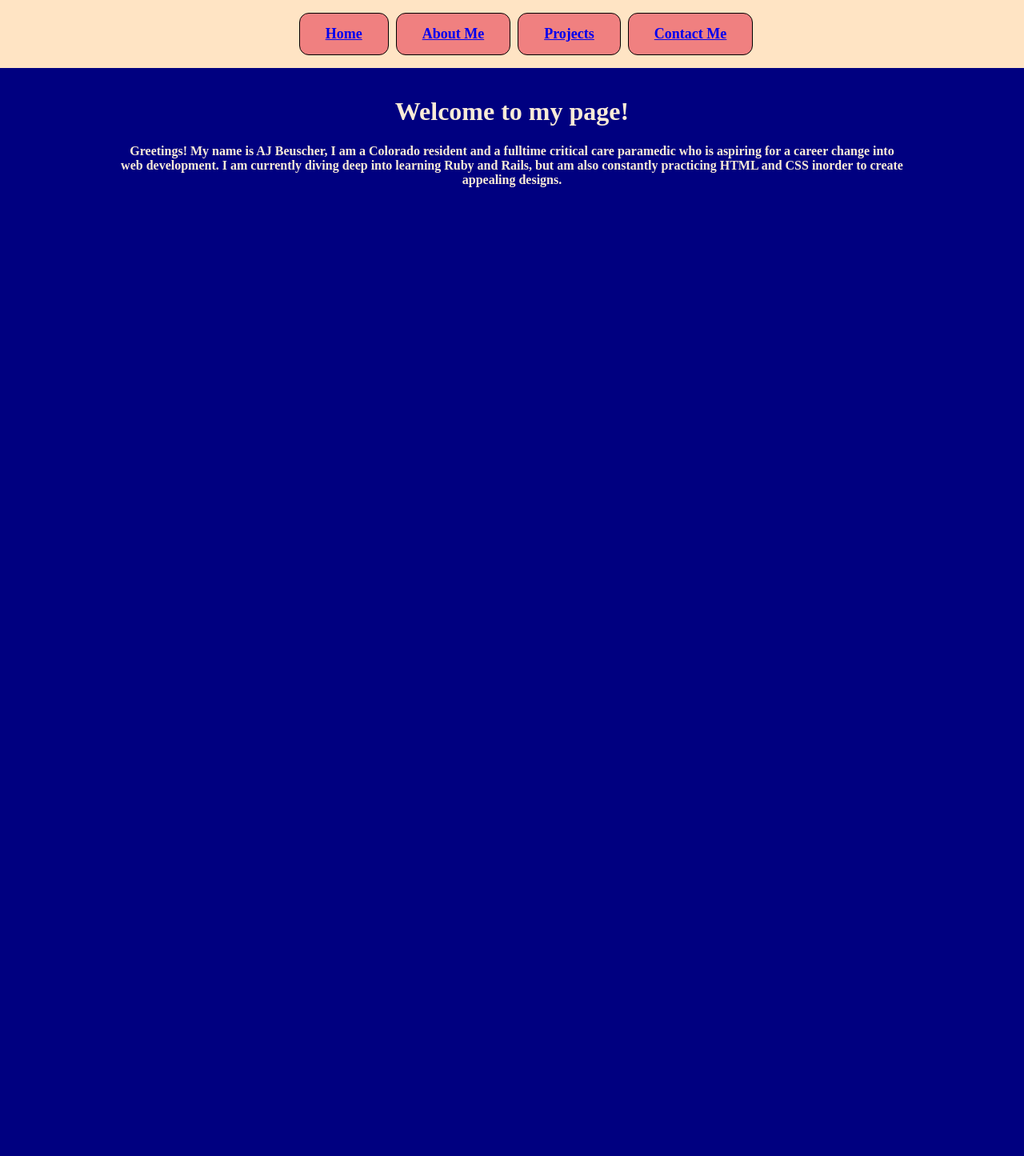
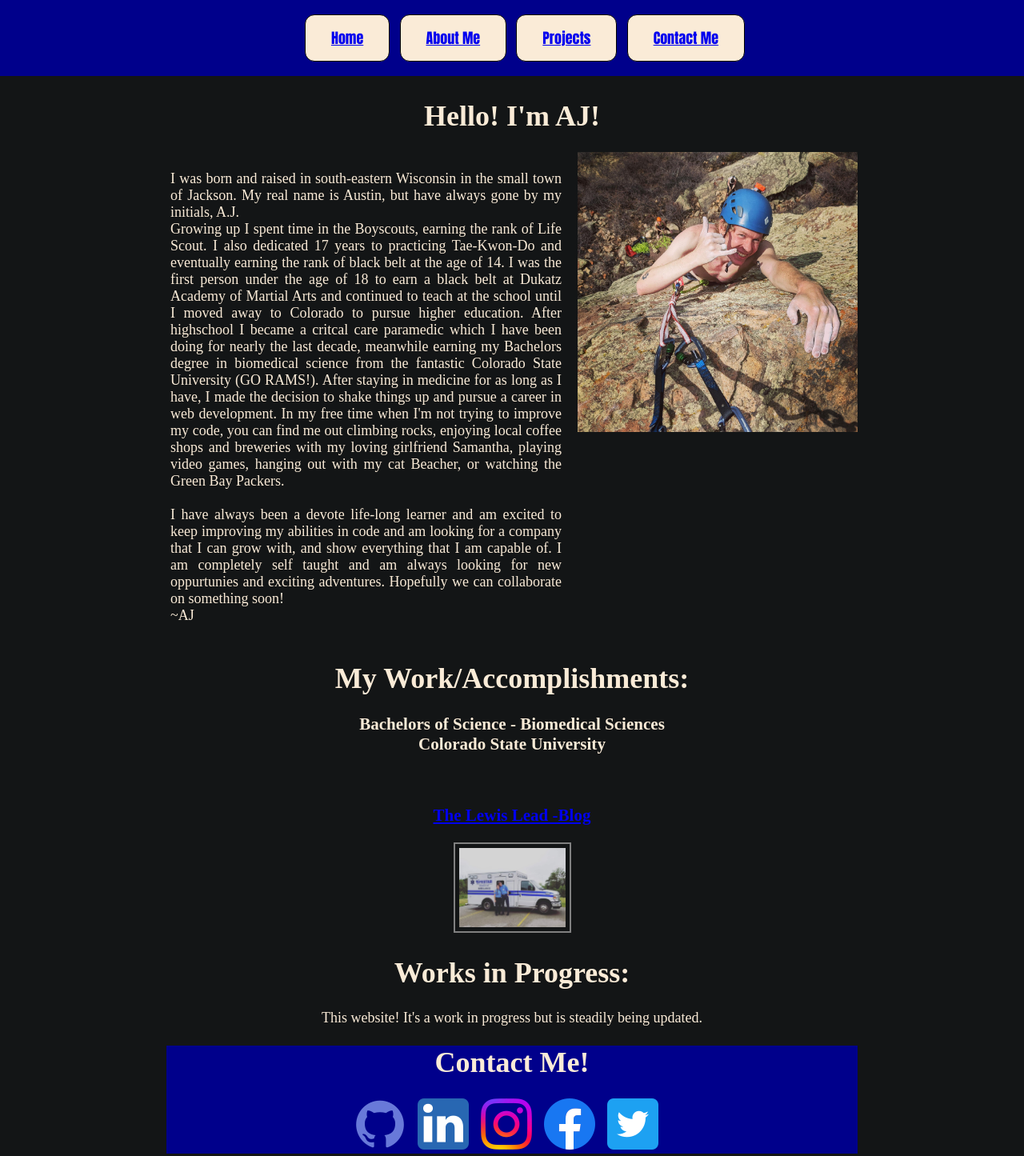
Before and after one commit to Abeuscher21/abeuscher21.github.io, a plain HTML site: page index.html in a window 1280 px wide. Shown: the whole page at 80% size. Before the commit the page ends 800 px from the top, so only its background shows below. Drawn offline with Linux system fonts and the light colour scheme.

Commit message:
Changed to single static page

```diff
--- a/index.html
+++ b/index.html
@@ -8,24 +8,68 @@
 
 <body>
 
-<header>
+<header id="home">
   <nav class='header'>
     <ul>
-      <li><a href="index.html">Home</a></li>
-      <li><a href="about-me.html">About Me</a></li>
-      <li><a href="portfolio.html">Projects</a></li>
-      <li><a href="contact.html">Contact Me</a></li>
+      <li><a href="#home">Home</a></li>
+      <li><a href="#about-me">About Me</a></li>
+      <li><a href="#portfolio">Projects</a></li>
+      <li><a href="#contact">Contact Me</a></li>
     </ul>
   </nav>
 </header>
 
-  <div class="welcome">
-  <h1>Welcome to my page!</h1>
+  <div class="intro">
 
-    <p>Greetings! My name is AJ Beuscher, I am a Colorado resident and a fulltime critical care paramedic
-    who is aspiring for a career change into web development. I am currently diving deep into learning
-    Ruby and Rails, but am also constantly practicing HTML and CSS inorder to create appealing designs.</p>
   </div>
 
+  <div id="about-me">
+    <h1>Hello! I'm AJ!</h1>
+    <div class="bio">
+      <p>
+        I was born and raised in south-eastern Wisconsin in the small town of Jackson. My real name is Austin, but have always gone by my initials, A.J.<br>
+        Growing up I spent time in the Boyscouts, earning the rank of Life Scout. I also dedicated 17 years to
+        practicing Tae-Kwon-Do and eventually earning the rank of black belt at the age of 14. I was the first person under the age of 18 to earn a
+        black belt at Dukatz Academy of Martial Arts and continued to teach at the school until I moved away to Colorado to pursue higher education.
+        After highschool I became a critcal care paramedic which I have been doing for nearly the last decade, meanwhile earning my Bachelors degree in
+        biomedical science from the fantastic Colorado State University (GO RAMS!). After staying in medicine for as long as I have, I made the decision
+        to shake things up and pursue a career in web development. In my free time when I'm not trying to improve my code, you can find me out climbing rocks,
+        enjoying local coffee shops and breweries with my loving girlfriend Samantha, playing video games, hanging out with my cat Beacher, or watching the Green Bay Packers. <br><br>
+        I have always been a devote life-long learner and am excited to keep improving my abilities in code and am looking for a company that I can grow
+        with, and show everything that I am capable of. I am completely self taught and am always looking for new oppurtunies and exciting adventures. Hopefully
+        we can collaborate on something soon! <br>
+        ~AJ
+      </p>
+      <image src="docs/assets/images/hangloose at horsetooth.jpg" alt="Me rock climbing at Horsetooth Reservoir" class="climber"/>
+    </div>
+  </div>
+
+  <div id="portfolio">
+    <h1>My Work/Accomplishments:</h1>
+
+      <h3>Bachelors of Science - Biomedical Sciences <br> Colorado State University</h3>
+      <img>
+
+      <a href="https://www.foamfrat.com/post/2018/04/17/the-lewis-lead" target="_blank">
+      <h3>The Lewis Lead -Blog</h3>
+      <image src="docs/assets/images/last day at lifestar.jpg" alt="working on the ambulance" class="thumbnail"/>
+      </a>
+
+    <h1>Works in Progress:</h1>
+
+      <p>This website! It's a work in progress but is steadily being updated.</p>
+
+    </div>
+
+  <div class="contact-me">
+    <h1 id="contact">Contact Me!</h1>
+    <div class="socialmedia">
+      <a href="https://github.com/Abeuscher21" target="_blank"><img src="docs/assets/images/github-logo.png" alt=" github logo"></a>
+      <a href="https://www.linkedin.com/in/a-j-beuscher-2b280012b/" target="_blank"> <img src="docs/assets/images/linkedin-logo.png" alt="linkedin logo"/></a>
+      <a href="https://www.instagram.com/ab3uscher/" target="_blank"><img src="docs/assets/images/ig-logo.png" alt="instragram logo"></a>
+      <a href="https://www.facebook.com/aj.beuscher.1" target="_blank"><img src="docs/assets/images/facebook-logo.png" alt="facebook logo"></a>
+      <a href="https://twitter.com/AustinBeuscher" target="_blank"><img src="docs/assets/images/twitter-logo.png" alt="twitter logo"></a>
+    </div>
+  </div>
 </body>
 </html>
--- a/style.css
+++ b/style.css
@@ -1,10 +1,10 @@
 body {
-  background-color: navy;
+  background-color: #131516;
   color: antiquewhite;
   text-align: center;
-  font-size: 16px;
-  font-weight: 600;
-  margin: auto;
+  font-size: 18px;
+  margin-top: 80px;
+  padding: 20px 200px;
 }
 
 .header {
@@ -12,20 +12,22 @@ body {
   z-index: 1;
   top: 0;
   width: 100%;
-  background-color: bisque;
+  background-color: darkblue;
   font-weight: 900;
+  left: 0;
+  font-family: Impact, Haettenschweiler, 'Arial Narrow Bold', sans-serif;
 }
 
 .header li {
   display: inline-block;
-  background-color: lightcoral;
+  background-color: antiquewhite;
   border: 1px solid black;
   border-radius: 12px;
   padding: 15px 32px;
   text-align: center;
   font-size: 18px;
   color: black;
-  margin-right: 5px;
+  margin-right: 8px;
 }
 
 .header li:hover {
@@ -39,11 +41,10 @@ body {
   color: black;
 }
 
-
-.welcome {
-  position: relative;
-  margin-top: 80px;
-  padding: 20px 150px;
+.thumbnail {
+  width: 133px;
+  border: 2px solid gray;
+  padding: 5px;
 }
 
 .climber {
@@ -58,13 +59,18 @@ body {
 }
 
 .bio p {
-  border: 1px solid antiquewhite;
   padding: 5px;
   margin-right: 15px;
   text-align: justify;
 }
 
 /*styles for contact*/
+
+.contact-me {
+  background-color: darkblue;
+  position: relative;
+  left: 0;
+}
 
 .socialmedia {
   position: relative;
```
